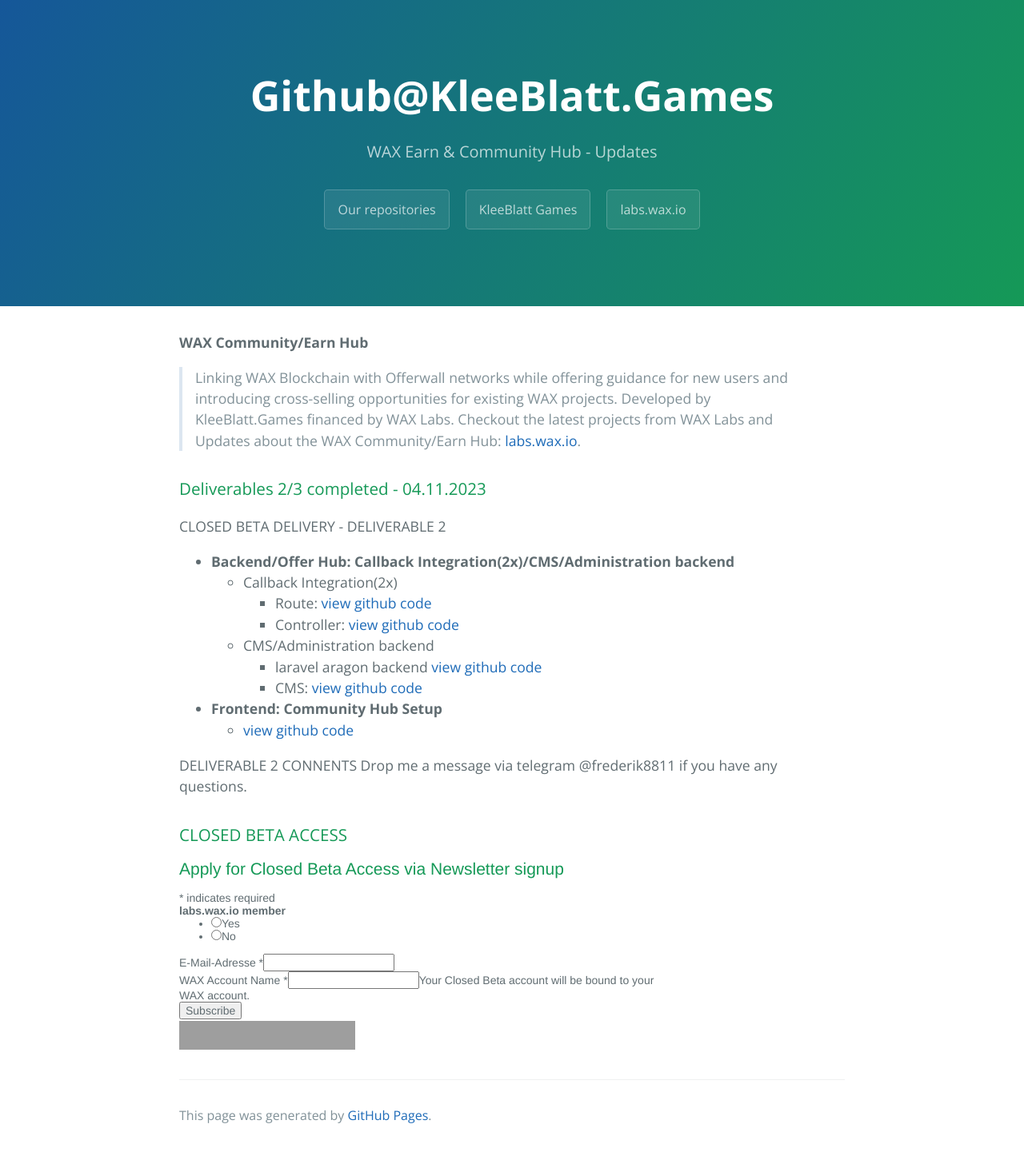
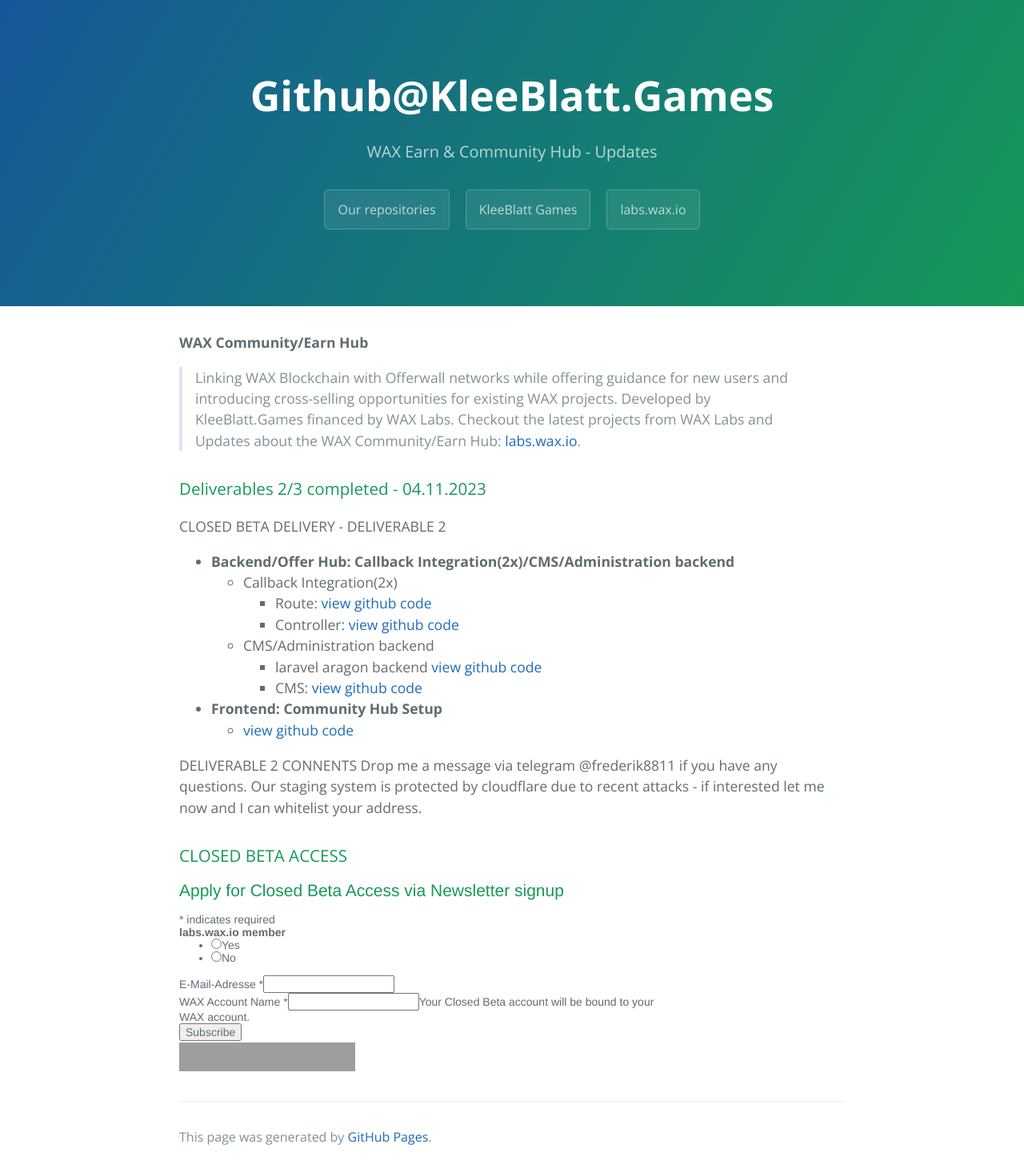
Before and after one commit to KleeblattGames/KleeblattGames.github.io, a Jekyll site: the page built from index.md, in a window 1280 px wide. Shown: the whole page at 80% size. Built offline with Jekyll 4.4.1, drawn with Linux system fonts in a browser that asks for light colours; comment, search, counter and statistics services are not loaded; before the commit the page ends 1439 px from its top, so only the background shows below that; grey boxes are pictures that could not be loaded.

Commit message:
Update index.md

```diff
--- a/index.md
+++ b/index.md
@@ -23,7 +23,7 @@
       - [view github code](https://github.com/KleeblattGames/WAX-Earn-and-Community-Hub/tree/main/offerwall/database)
 
 DELIVERABLE 2 CONNENTS
-Drop me a message via telegram @frederik8811 if you have any questions.
+Drop me a message via telegram @frederik8811 if you have any questions. Our staging system is protected by cloudflare due to recent attacks - if interested let me now and I can whitelist your address.
 
 
 
```
